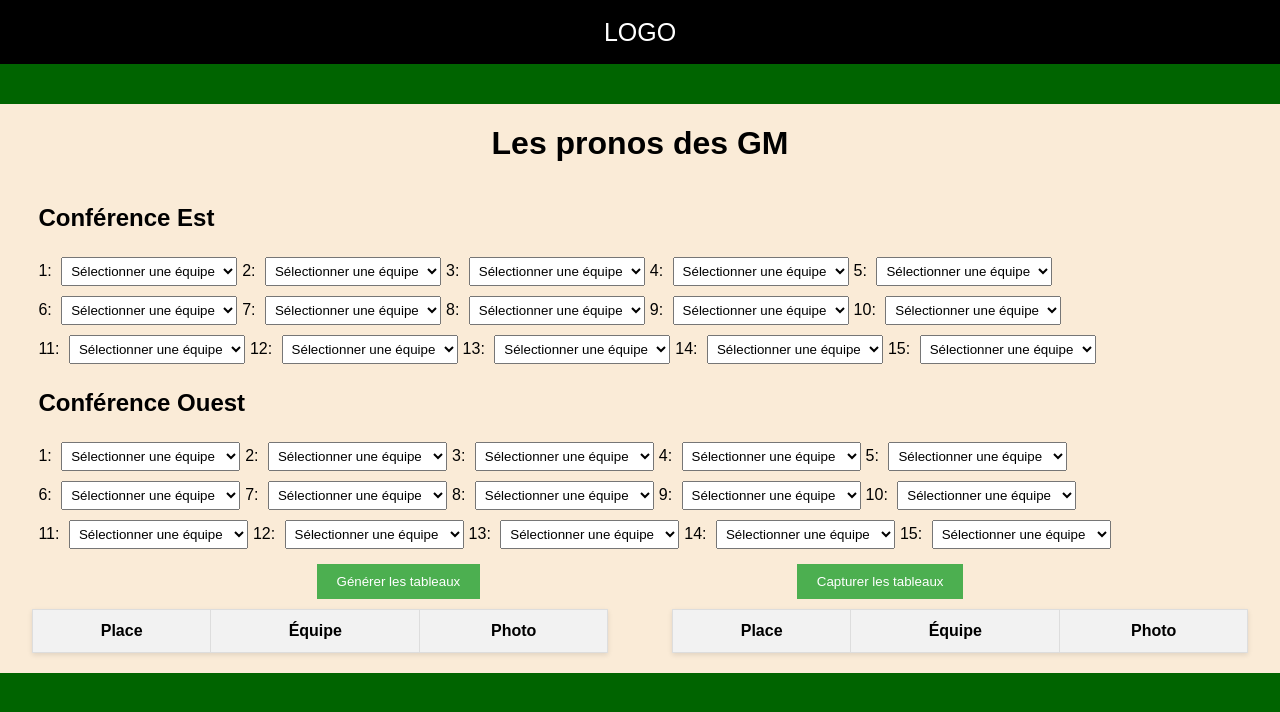
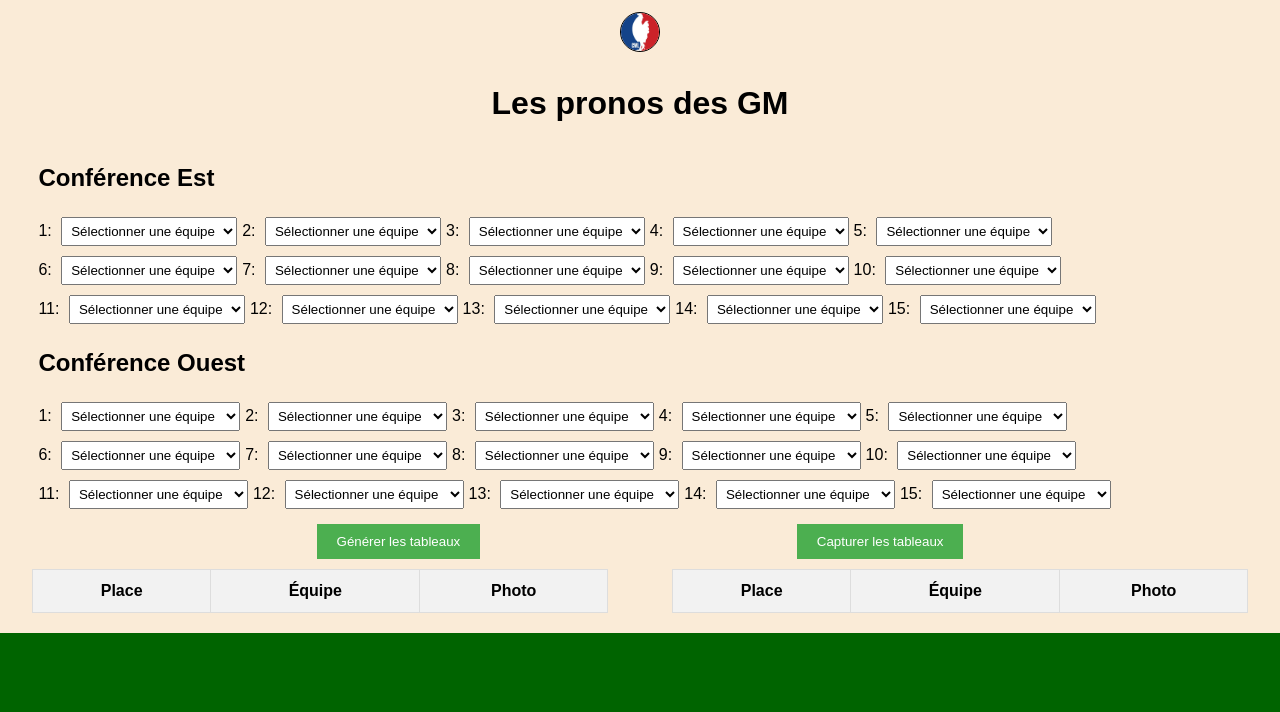
Before and after one commit to Faooel/CWL-website, a plain HTML site: page index.html in a window 1280 px wide. Drawn offline with nearby package versions, Linux system fonts and the light colour scheme.

Commit message:
Version finis du site, ajout son poulet a la generation du tableau, barre enleves, logo ajoutés

```diff
--- a/index.html
+++ b/index.html
@@ -6,13 +6,13 @@
   <title>CWL Website</title>
   <link href='./style.css' rel='stylesheet'>
   <script src="https://cdnjs.cloudflare.com/ajax/libs/html2canvas/1.4.1/html2canvas.min.js"></script>
+  <audio id="captain" src="Chicken - Sound Effect  ProSounds.mp3" preload="auto"></audio>
 </head>
 <body>
-  <div id="barTop">
-    <p id="logo">LOGO</p>
-  </div>
-
   <div id="mainContent">
+    <div id="barTop">
+      <img id="logo" src="./image/lmXE28_8_400x400.jpg">
+    </div>
     <h1>Les pronos des GM</h1>
     <div>
       <div id="selectionContainer">
@@ -61,6 +61,10 @@
   </div>
   <script src="teamsCWL.js"></script>
   <script>
+
+  document.getElementById('generateTablesButton').addEventListener('click', function() {
+    document.getElementById('captain').play();
+  });
 
     // Fonction pour les options et selectioner les équipes
     function createOptions(teams) {
--- a/style.css
+++ b/style.css
@@ -6,12 +6,13 @@ body {
 }
 
 #logo {
-    color: white;
-    font-size: 25px;
+    border: black 1px solid;
+    width: 3vw;
+    border-radius: 50%;
+    object-fit: contain;
 }
 
 #barTop {
-    background-color: black;
     height: 8vh;
     display: flex;
     justify-content: center;
@@ -20,7 +21,6 @@ body {
 
 #mainContent {
     background-color: antiquewhite;
-    margin-top: 5vh;
     display: flex;
     flex-direction: column;
     align-items: center;
@@ -85,7 +85,6 @@ table {
     border-collapse: collapse;
     margin-bottom: 20px;
     background-color: white;
-    box-shadow: 0 2px 5px rgba(0, 0, 0, 0.1);
 }
 
 table, th, td {
```
Also changed, not shown: image/lmXE28_8_400x400.jpg (added), 1 other file.
